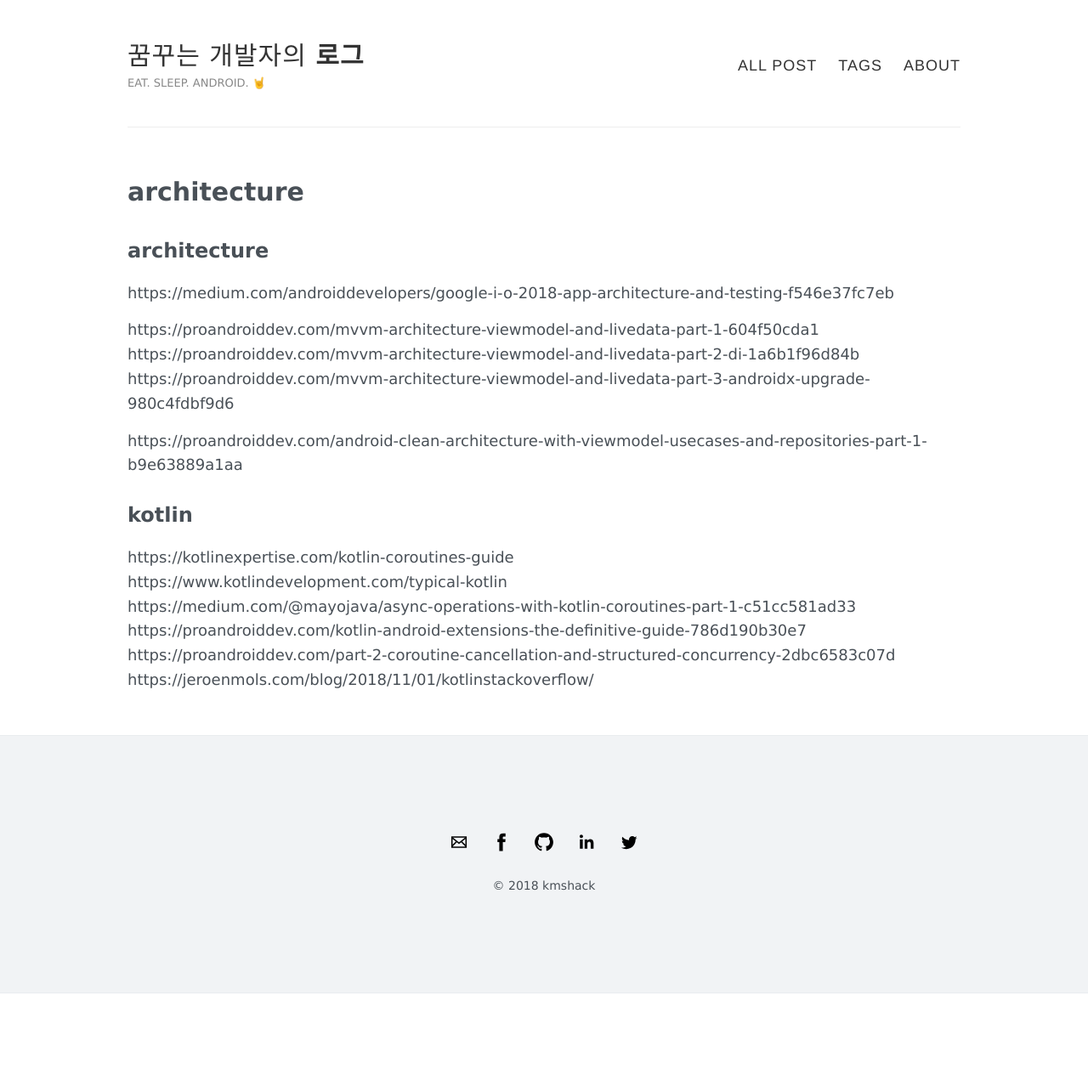
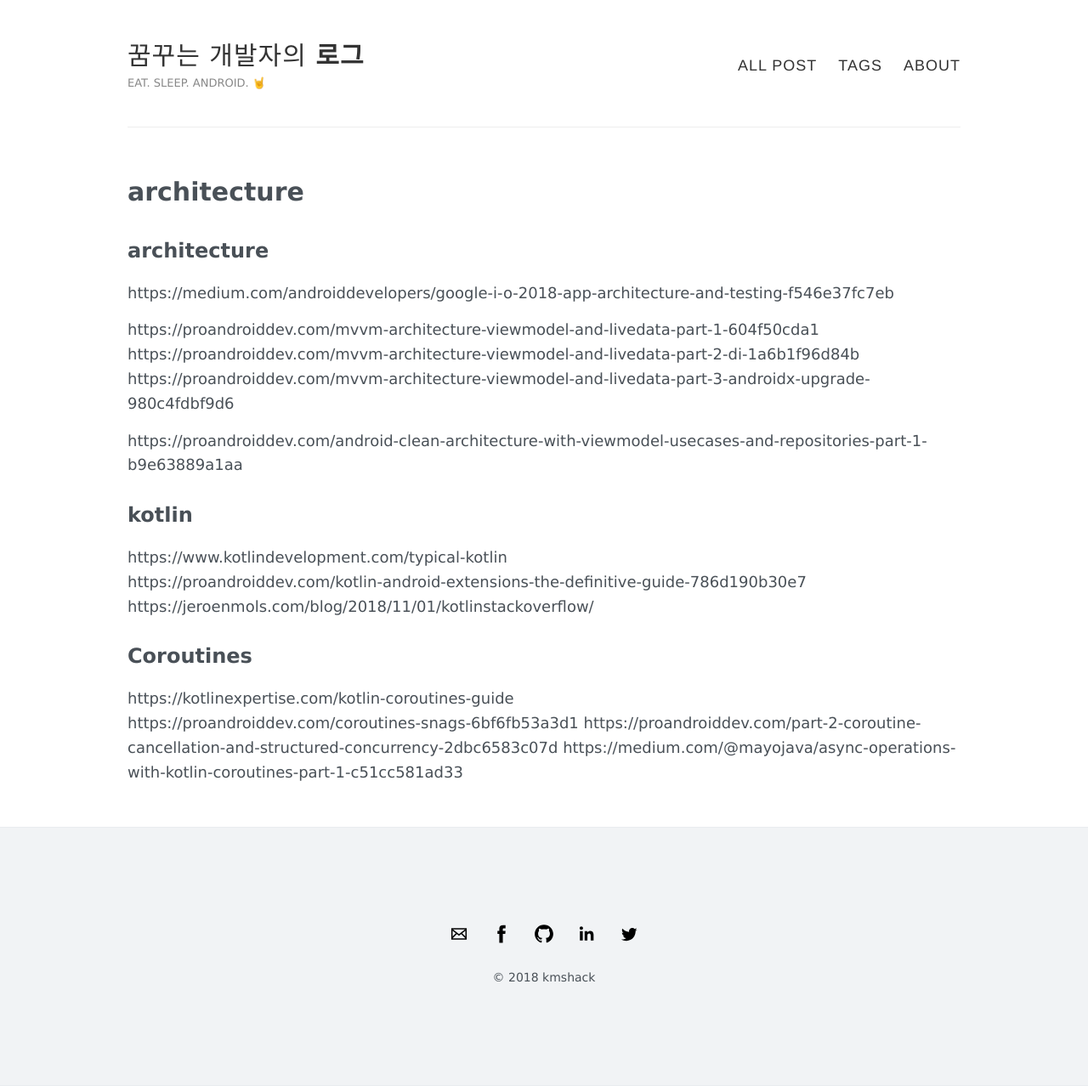
Before and after one commit to kmshack/blog.kmshack.kr, a Jekyll site: the page built from watingList.md, in a window 1280 px wide. Shown: the whole page at 85% size. Built offline with Jekyll 4.4.1, drawn with Linux system fonts in a browser that asks for light colours; our own code applies the rules of GitHub Pages for plain Markdown files; before the commit the page ends 1169 px from its top, so only the background shows below that.

Commit message:
Update watingList.md

```diff
--- a/watingList.md
+++ b/watingList.md
@@ -8,11 +8,14 @@ https://proandroiddev.com/mvvm-architecture-viewmodel-and-livedata-part-3-androi
 https://proandroiddev.com/android-clean-architecture-with-viewmodel-usecases-and-repositories-part-1-b9e63889a1aa
 
 
+## kotlin
+https://www.kotlindevelopment.com/typical-kotlin
+https://proandroiddev.com/kotlin-android-extensions-the-definitive-guide-786d190b30e7
+https://jeroenmols.com/blog/2018/11/01/kotlinstackoverflow/
 
-## kotlin
+
+## Coroutines
 https://kotlinexpertise.com/kotlin-coroutines-guide
-https://www.kotlindevelopment.com/typical-kotlin
+https://proandroiddev.com/coroutines-snags-6bf6fb53a3d1
+https://proandroiddev.com/part-2-coroutine-cancellation-and-structured-concurrency-2dbc6583c07d
 https://medium.com/@mayojava/async-operations-with-kotlin-coroutines-part-1-c51cc581ad33
-https://proandroiddev.com/kotlin-android-extensions-the-definitive-guide-786d190b30e7
-https://proandroiddev.com/part-2-coroutine-cancellation-and-structured-concurrency-2dbc6583c07d
-https://jeroenmols.com/blog/2018/11/01/kotlinstackoverflow/
```
